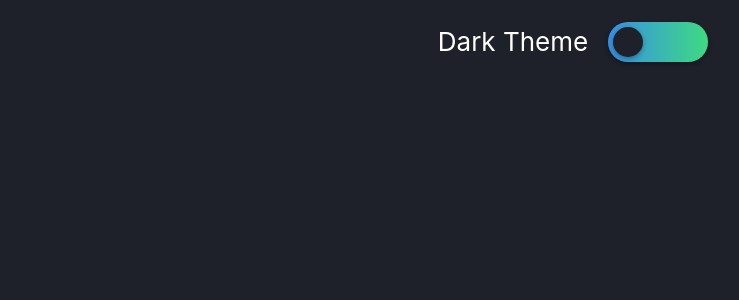
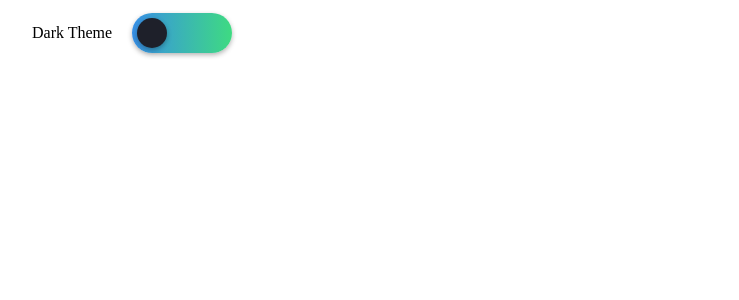
Before and after one commit to victorhenriqu3/social-media-dashboard, a React (Create React App) app: page / in a window 1280 px wide. Shown: the top 300 px of the page, without its empty margins (508-1247 px from the left). Built offline with nearby package versions, Linux system fonts and the light colour scheme.

Commit message:
Create GlobalStyle and Theme Interface

```diff
--- a/src/App.css
+++ /dev/null
@@ -1,12 +0,0 @@
-.App {
-  text-align: center;
-}
-
-.App-header {
-  background-color: hsl(230, 17%, 14%);
-  min-height: 100vh;
-  display: flex;
-  flex-direction: row-reverse;
-  font-size: calc(10px + 2vmin);
-  color: white;
-}
--- a/src/App.tsx
+++ b/src/App.tsx
@@ -1,16 +1,8 @@
-import React from 'react';
-
-import "./App.css";
+import React from "react";
 import TogglerButton from "./Components/TogglerButton";
 
 function App() {
-  return (
-    <div className='App'>
-      <header className='App-header'>
-        <TogglerButton ThemeToggler={() => console.log("Toggled Theme")} />
-      </header>
-    </div>
-  );
+  return <TogglerButton ThemeToggler={() => console.log("Toggled Theme")} />;
 }
 
 export default App;
--- /dev/null
+++ b/src/Styles/global.ts
@@ -0,0 +1,63 @@
+import { createGlobalStyle, withTheme } from "styled-components";
+
+import { ThemeProps } from "./theme";
+
+type GlobalThemeProps = {
+  theme: ThemeProps;
+};
+const globalStyle = createGlobalStyle` @import url('https://fonts.googleapis.com/css2?family=Inter:wght@400;700&display=swap');
+
+:root {
+  //Screens
+  --Mobile: 375px;
+  --Desktop: 1440px;
+
+//Primary Colors
+  --LimeGreen: hsl(163, 72%, 41%)
+  --BrightRed: hsl(356, 69%, 56%)
+
+  //Social Media Colors
+  --Facebook: hsl(208, 92%, 53%)
+  --Twitter: hsl(203, 89%, 53%)
+  --Instagram: linear-gradient(to right,hsl(37, 97%, 70%),hsl(329, 70%, 58%))
+  --YouTube: hsl(348, 97%, 39%)
+
+  //Dark Mode
+  --Dark-BG: hsl(230, 17%, 14%);
+  --Dark-TopBGPatten: hsl(232, 19%, 15%);
+  --Dark-CardBG: hsl(228, 28%, 20%);
+  --Dark-SecondaryText: hsl(228, 34%, 66%);
+  --Dark-Text: hsl(0, 0%, 100%);
+  --Dark-Toggle: linear-gradient(to right,hsl(210, 78%, 56%),hsl(146, 68%, 55%));
+
+  //Light Mode
+  --Light-BG: hsl(0, 0%, 100%);
+  --Light-TopBGPatten: hsl(225, 100%, 98%);
+  --Light-CardBG: hsl(227, 47%, 96%);
+  --Light-Text: hsl(228, 12%, 44%);
+  --Light-SecondaryText: hsl(230, 17%, 14%);
+  --Light-Toggle: hsl(230, 22%, 74%);
+}
+
+* {
+  margin: 0;
+  padding: 0;
+  box-sizing: border-box;
+  outline: 0;
+}
+
+body {
+  -webkit-font-smoothing: antialiased;
+  height: 100vh;
+  width: 50vw;
+  margin: 0 auto;
+  background-color: ${({ theme }: GlobalThemeProps) => theme.BG};
+  display: flex;
+  justify-content: center;
+  align-items: center;
+  font-family: 'Inter', sans-serif;
+}
+
+`;
+
+export default withTheme(globalStyle);
--- /dev/null
+++ b/src/Styles/theme.ts
@@ -0,0 +1,25 @@
+export interface ThemeProps {
+  BG: string;
+  TopBGPattern: string;
+  CardBG: string;
+  Text: string;
+  SecondaryText: string;
+  Toggle: string;
+}
+
+export const darkTheme: ThemeProps = {
+  BG: "var(--Dark-BG)",
+  TopBGPattern: "var(--Dark-TopBGPatten)",
+  CardBG: "var(--Dark-CardBG)",
+  Text: "var(--Dark-Text)",
+  SecondaryText: "var(--Dark-SecondaryText)",
+  Toggle: "var(--Dark-Toggle)",
+};
+export const lightTheme: ThemeProps = {
+  BG: "var(--Light-BG)",
+  TopBGPattern: "var(--Light-TopBGPatten)",
+  CardBG: "var(--Light-CardBG)",
+  Text: "var(--Light-Text)",
+  SecondaryText: "var(--Light-SecondaryText)",
+  Toggle: "var(--Light-Toggle)",
+};
--- a/src/index.css
+++ /dev/null
@@ -1,13 +0,0 @@
-body {
-  margin: 0;
-  font-family: -apple-system, BlinkMacSystemFont, 'Segoe UI', 'Roboto', 'Oxygen',
-    'Ubuntu', 'Cantarell', 'Fira Sans', 'Droid Sans', 'Helvetica Neue',
-    sans-serif;
-  -webkit-font-smoothing: antialiased;
-  -moz-osx-font-smoothing: grayscale;
-}
-
-code {
-  font-family: source-code-pro, Menlo, Monaco, Consolas, 'Courier New',
-    monospace;
-}
--- a/src/index.tsx
+++ b/src/index.tsx
@@ -1,6 +1,5 @@
 import React from 'react';
 import ReactDOM from 'react-dom';
-import './index.css';
 import App from "./App";
 
 ReactDOM.render(
```
